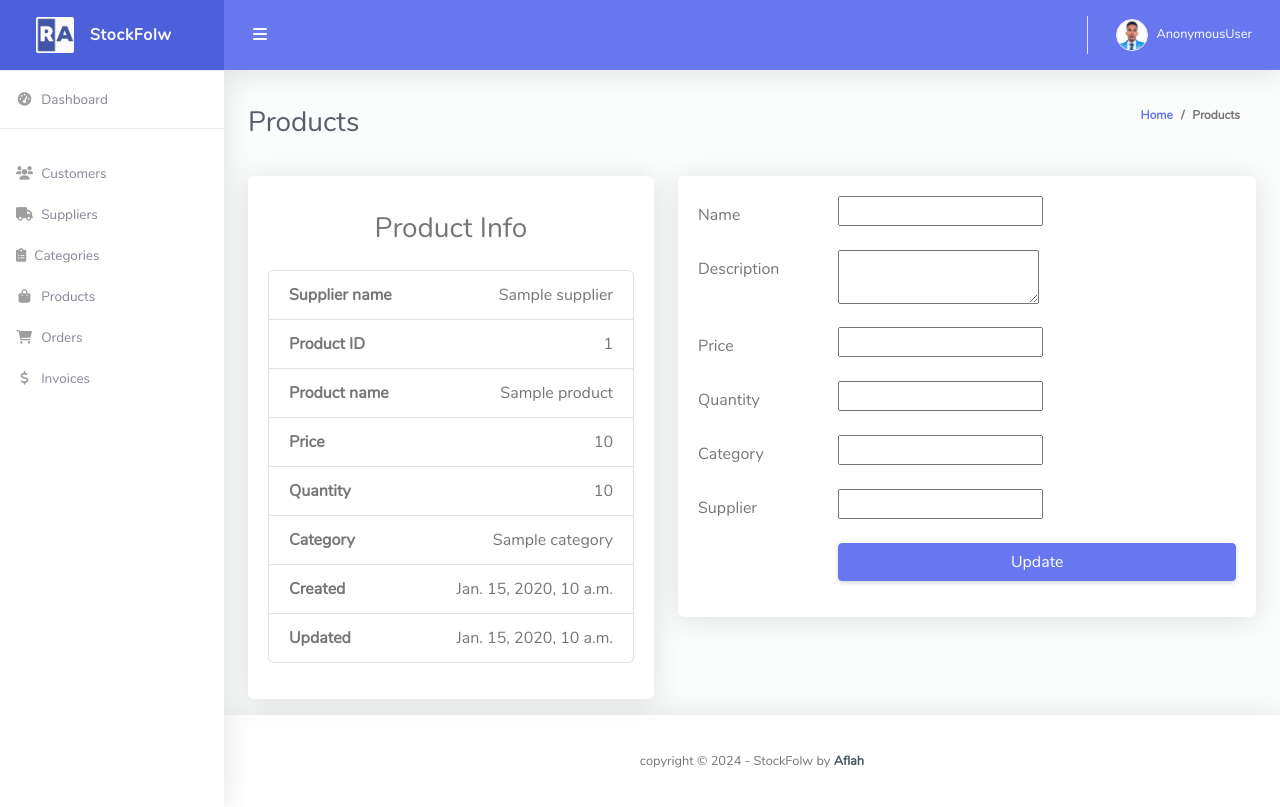
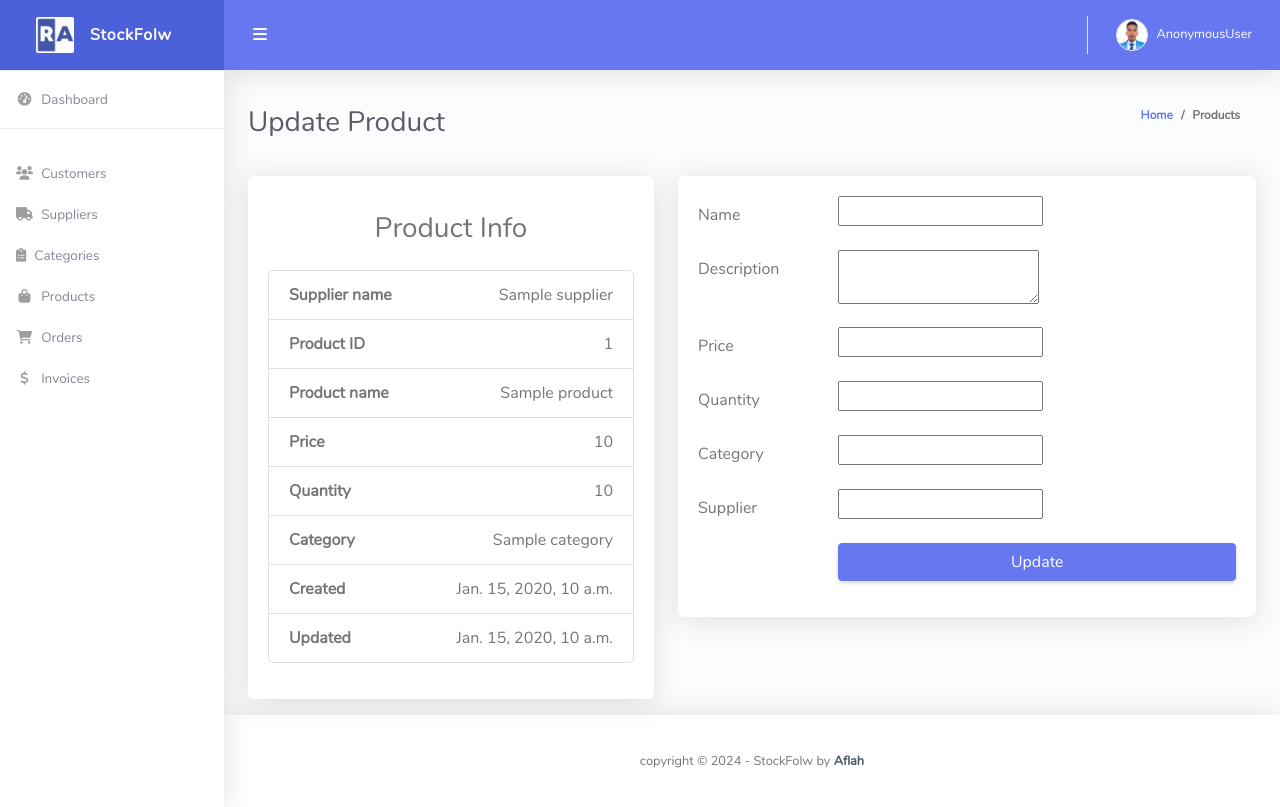
Before and after one commit to AflaxCade/Inventory-Management-System, a Django app: template templates/edit_product.html in a window 1280 px wide. Run offline with Django 3.2, Linux system fonts and the light colour scheme; the template is opened without the code that fills it: most values are stand-ins (such as "Sample title", 1, 10 or a date in 2020); form fields are guessed from the names that the template uses; some libraries are stand-ins or nearby versions.

Commit message:
updated h1 title

```diff
--- a/templates/edit_product.html
+++ b/templates/edit_product.html
@@ -4,7 +4,7 @@
 {% block content %}
 <div class="container-fluid" id="container-wrapper">
     <div class="d-sm-flex align-items-center justify-content-between mb-4">
-        <h1 class="h3 mb-0 text-gray-800">Products</h1>
+        <h1 class="h3 mb-0 text-gray-800">Update Product</h1>
         <ol class="breadcrumb">
             <li class="breadcrumb-item"><a href="{% url 'home' %}">Home</a></li>
             <li class="breadcrumb-item">Products</li>
--- a/templates/edit_supplier.html
+++ b/templates/edit_supplier.html
@@ -4,16 +4,12 @@
 {% block content %}
 <div class="container-fluid" id="container-wrapper">
     <div class="d-sm-flex align-items-center justify-content-between mb-4">
-        <h1 class="h3 mb-0 text-gray-800">Suppliers</h1>
+        <h1 class="h3 mb-0 text-gray-800">Update Supplier</h1>
         <ol class="breadcrumb">
             <li class="breadcrumb-item"><a href="{% url 'home' %}">Home</a></li>
             <li class="breadcrumb-item">Suppliers</li>
         </ol>
     </div>
-
-    <!-- Add Supplier Modal -->
-
-    <!-- end Supplier Modal -->
 
     <div class="row mb-3">
         <div class="col-md-5">
```
